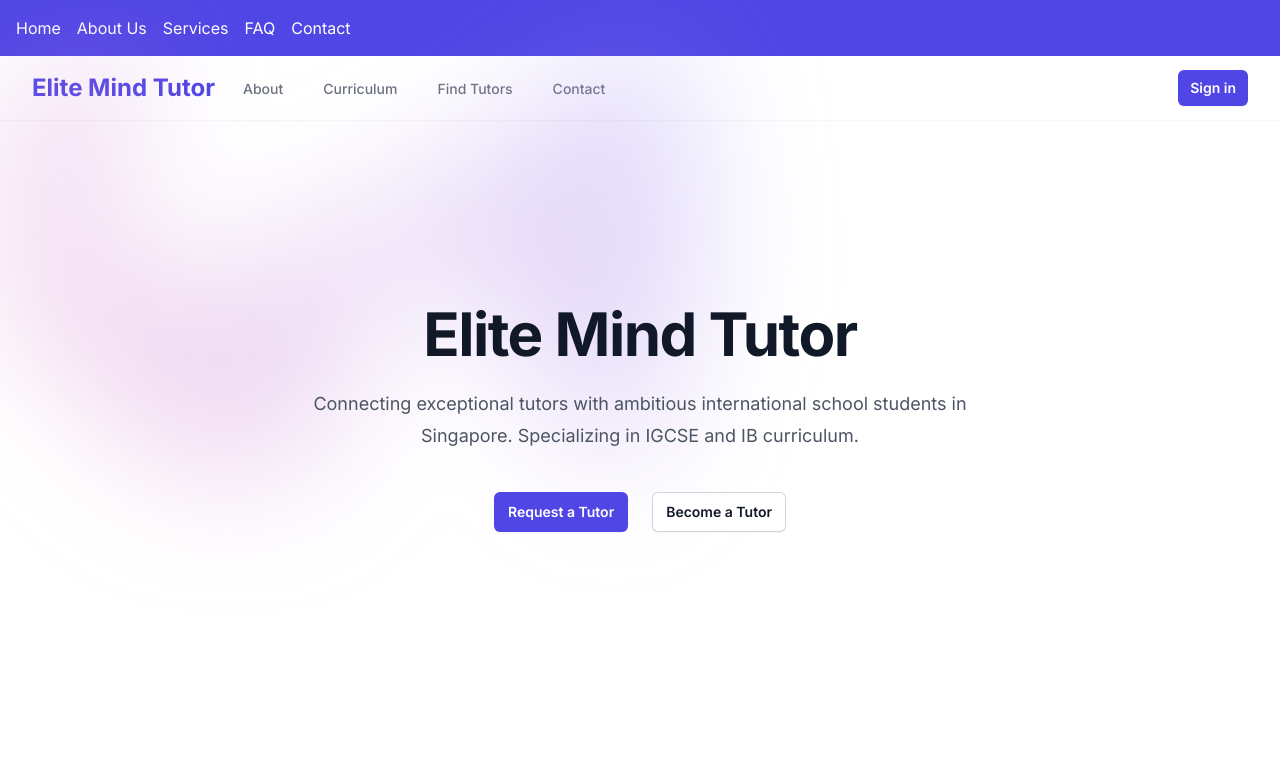
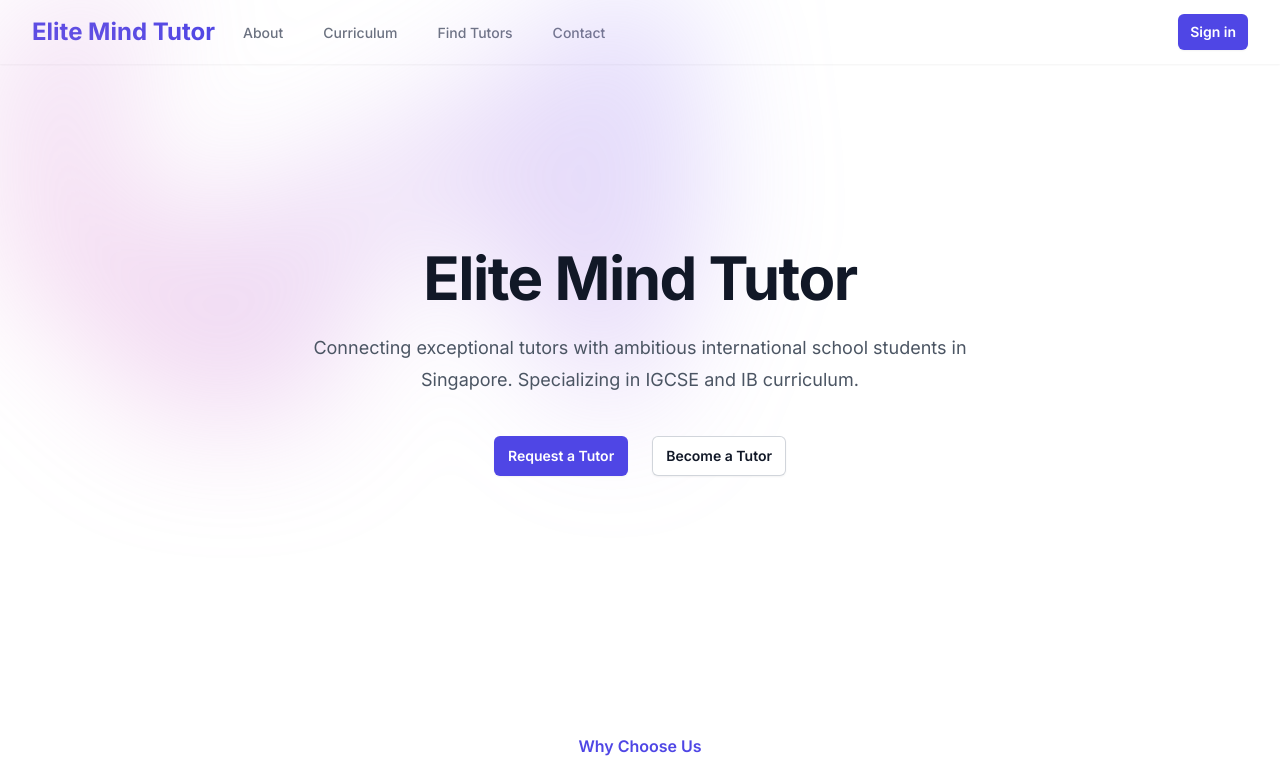
Before and after one commit to MrDingSan/elite-mind-tutor, a Next.js app: page / in a window 1280 px wide. Shown: the top 771 px of the page. Built offline with nearby package versions, Linux system fonts and the light colour scheme.

Commit message:
Fix: Remove duplicate navigation bar to ensure correct content display

```diff
--- a/src/app/layout.tsx
+++ b/src/app/layout.tsx
@@ -1,7 +1,6 @@
 import type { Metadata } from "next";
 import { Inter } from "next/font/google";
 import "./globals.css";
-import Link from "next/link";
 import { cn } from "@/lib/utils";
 import Navigation from "@/components/Navigation";
 import Head from 'next/head';
@@ -30,15 +29,6 @@ export default function RootLayout({
         inter.className,
         "min-h-full bg-white"
       )}>
-        <nav className="bg-indigo-600 text-white p-4">
-          <ul className="flex space-x-4">
-            <li><Link href="/">Home</Link></li>
-            <li><Link href="/about">About Us</Link></li>
-            <li><Link href="/services">Services</Link></li>
-            <li><Link href="/faq">FAQ</Link></li>
-            <li><Link href="/contact">Contact</Link></li>
-          </ul>
-        </nav>
         <Navigation />
         {children}
       </body>
```
